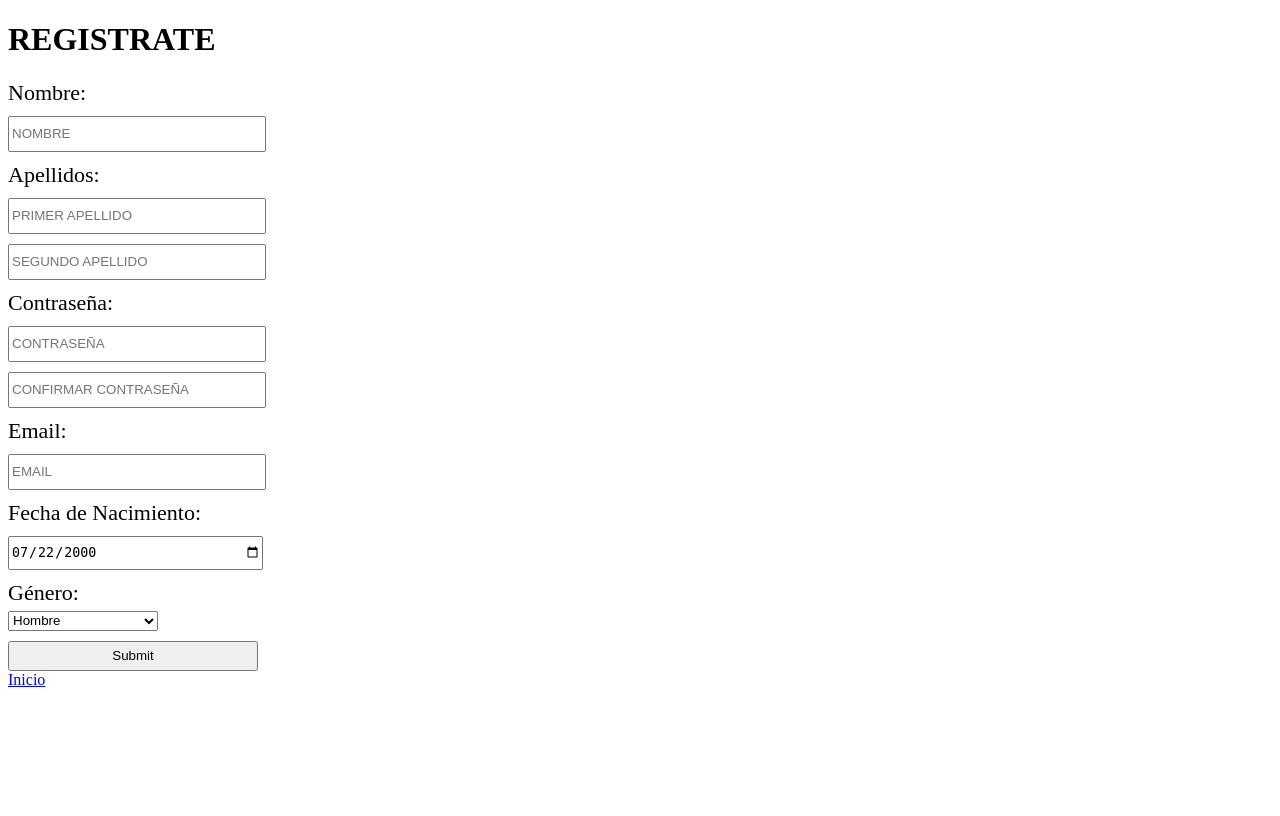
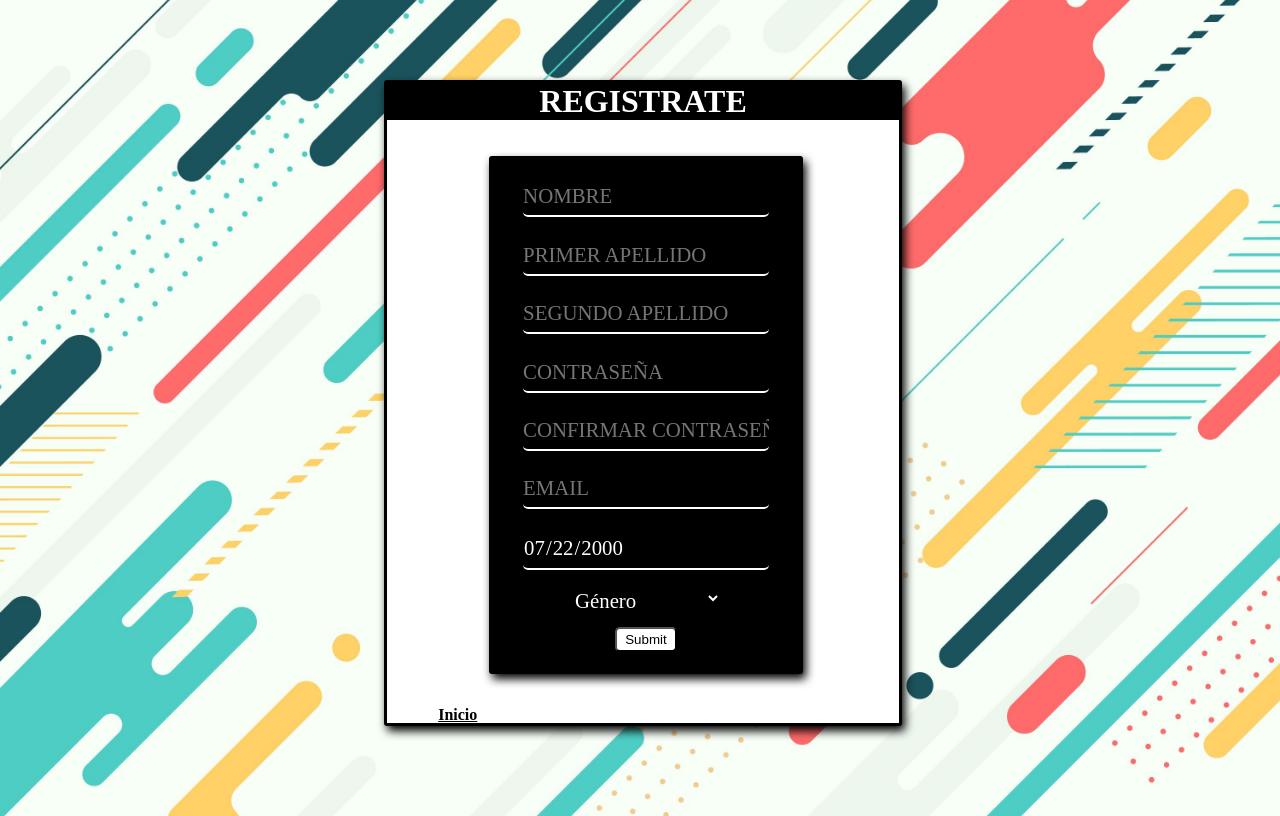
Before and after one commit to markelmartin2001/proyectoinformatica, a PHP site: page /signup.php in a window 1280 px wide. Before the commit the page ends 687 px from the top, so only its background shows below. Run offline with PHP 8.4, Linux system fonts and the light colour scheme.

Commit message:
Add files via upload

```diff
--- a/index.php
+++ b/index.php
@@ -124,9 +124,11 @@ body{
 </div>
 </div>
 
-<?php require 'footer.php'?>
+
   </body>
 
+ </html>
+ <?php require 'footer.php'?>
   <script>
    /* let image = document.querySelector("#img1");
     let nombre = document.querySelector("#nombre");
--- a/signup.php
+++ b/signup.php
@@ -17,7 +17,7 @@ if (!empty($_POST['nombre']) && !empty($_POST['p_apellido']) && !empty($_POST['s
 
 
     if ($stmt->execute()) {
-      $message = 'Successfully created new user';
+        header("Location: /proyecto");
     } else {
       $message = 'Sorry there must have been an issue creating your account';
     }
@@ -30,13 +30,9 @@ if (!empty($_POST['nombre']) && !empty($_POST['p_apellido']) && !empty($_POST['s
 <html>
     <head>
     <meta charset="utf-8">
+    <link rel="stylesheet" href="styles.css">
         <style>
-            input{
-                display: block;
-                margin-top: 10px;
-                height: 30px;
-                width: 250px;
-            }
+
             .div{
                 margin-top: 10px;
                 margin-right: 10px;
@@ -48,40 +44,76 @@ if (!empty($_POST['nombre']) && !empty($_POST['p_apellido']) && !empty($_POST['s
                 width:150px
             }
 
+      h1{
+        margin-top:0px;
+      }
+
+      a{
+        font-weight:bold;
+        color:black;
+        position:relative;
+        top:5%;
+        margin-left:10%;
+      }
+
+      .divlog{
+          top:10%;
+          height:80%;
+      }
+
+      .formlog{
+        height: 80%;
+      }
+
+      .submit{
+        background:white;
+        height:5%;
+        width:20%;
+        border-radius:5px;
+        }
+
+        #genero{
+            margin:0px;
+        }
         </style>
         <title>Register</title>
         <link href="https://fonts.googleapis.com/css?family=Roboto" rel="stylesheet">
     </head>
     <body>
+    <div class=divlog>
         <?php if(!empty($message)): ?>
             <p> <?= $message ?></p>
         <?php endif; ?>
-    <h1>REGISTRATE</h1>
 
-    <form action ="signup.php" method="post">
-        <div class="div">Nombre:</div>
-        <input type="text" name="nombre" placeholder="NOMBRE">
-        <div class="div">Apellidos:</div>
-        <input type="text" name="p_apellido" placeholder="PRIMER APELLIDO">
-        <input type="text" name="s_apellido" placeholder="SEGUNDO APELLIDO">
-        <div class="div">Contraseña:</div>
-        <input type="password" name="password" placeholder="CONTRASEÑA">
-        <input type="password" name="cpassword" placeholder="CONFIRMAR CONTRASEÑA">
-        <div class="div">Email:</div>
-        <input type="text" name="email" placeholder="EMAIL">
-        <div class="div">Fecha de Nacimiento:</div>
-        <input type="date" name="fecha_nacimiento" value="2000-07-22" min="1900-01-01" max="2022-12-31">
-        <div class="div">Género:</div>
-        <select id="genero" name="genero">
+        <div class=mess>
+            <h1>REGISTRATE</h1>
+    </div>
+    <form action ="signup.php" method="post" class= formlog>
 
+        <input type="text" name="nombre" placeholder="NOMBRE" class=inpform>
+
+        <input type="text" name="p_apellido" class=inpform placeholder="PRIMER APELLIDO">
+        <input type="text" name="s_apellido" class=inpform placeholder="SEGUNDO APELLIDO">
+
+        <input type="password" name="password" class=inpform  placeholder="CONTRASEÑA">
+        <input type="password" name="cpassword" class=inpform placeholder="CONFIRMAR CONTRASEÑA">
+
+        <input type="text" name="email" class=inpform placeholder="EMAIL">
+
+        <input type="date" name="fecha_nacimiento" class="inpform" value="2000-07-22" min="1900-01-01" max="2022-12-31">
+
+        <select id="genero" name="genero" class="sel" required>
+            <option value="" hidden>Género</option>
             <option>Hombre</option>
             <option>Mujer</option>
             <option>Otro</option>>
           </select>
 
-        <input type="submit" name="confirm">
+        <input type="submit" class=submit name="confirm">
 
     </form>
     <a href="index.php">Inicio</a>
+    </div>
     </body>
+
 </html>
--- a/styles.css
+++ b/styles.css
@@ -1,9 +1,12 @@
+
 
 		body {
 			background-image: url("pictures/fondo.jpg");
 			background-size: cover;
 			background-repeat:repeat;
 			background-position: center center;
+			min-height: 100vh;
+			padding: 0;
 
 		  }
 
@@ -538,3 +541,77 @@ margin:0;
 .total{
 height:15%;
 }
+/* Login y register */
+.formlog{
+	margin-top:7%;
+	display: flex;
+	width: 60%;
+	height: 60%;
+	flex-direction: column;
+	justify-content: space-evenly;
+	align-content: space-between;
+	align-items: center;
+	margin-left:20%;
+	border:3px solid black;
+	box-shadow: 3px 5px 10px black;
+	border-radius:3px;
+	background:black;
+  }
+
+  .divlog{
+	background:white;
+	position:absolute;
+	top:20%;
+	left:30%;
+	width:40%;
+	min-width:400px;
+	height:60%;
+	min-height:500px;
+	border:3px solid black;
+	box-shadow: 3px 5px 10px black;
+	border-radius:3px;
+
+  }
+  .mess{
+	text-align: center;
+	background:black;
+	color:white;
+  }
+
+  .inpform{
+
+	font-family: inherit;
+	width: 80%;
+	border: 0;
+	border-bottom: 2px solid white;
+	outline: 0;
+	font-size: 1.3rem;
+	color: white;
+	padding: 7px 0;
+	background: transparent;
+	border-radius:5px;
+  }
+
+  .submit{
+	background:white;
+	height:15%;
+	width:30%;
+	border-radius:5px;
+  }
+  .submit:hover{
+	box-shadow: 0px 0px 10px white;
+  }
+
+  .sel option{
+	  background-color: black;
+  }
+
+  .sel{
+	font-family: inherit;
+	width: 40%;
+	border: 0;
+	outline: 0;
+	font-size: 1.3rem;
+	color: white;
+	background: transparent;
+  }
```
Also changed, not shown: entradas.php (+34 -16 lines), footer.php (+5 -2 lines), header.php (+5 -4 lines), login.php (+35 -26 lines), tienda.php (+7 -16 lines).
